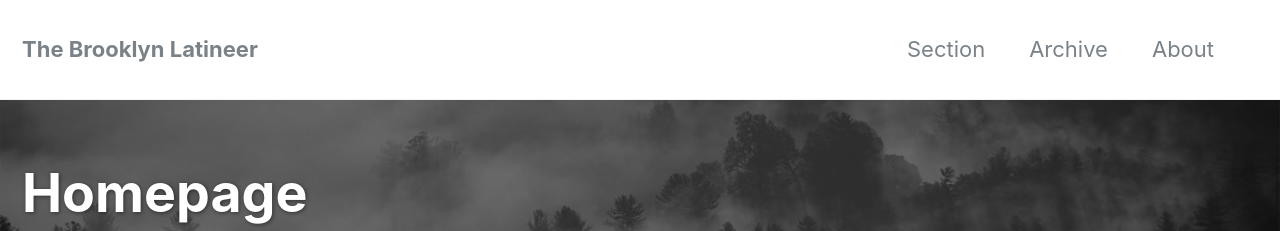
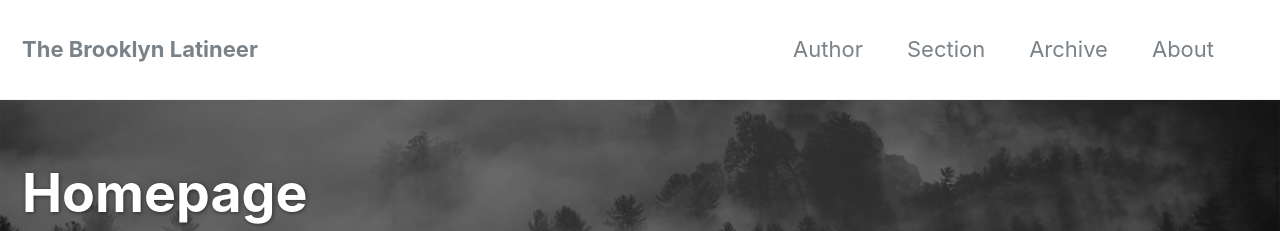
Before and after one commit to rvente/site, a Jekyll site: the page built from _pages/splash-page.md, in a window 1280 px wide. Shown: the top 231 px of the page. Built offline with Jekyll 4.4.1, drawn with Linux system fonts in a browser that asks for light colours.

Commit message:
Update navigation.yml

```diff
--- a/_data/navigation.yml
+++ b/_data/navigation.yml
@@ -20,6 +20,8 @@ foo:
 
 # main links controls the top bar
 main:
+  - title: "Author"
+    url: /author/
   - title: "Section"
     url: /section/
   - title: "Archive"
```
